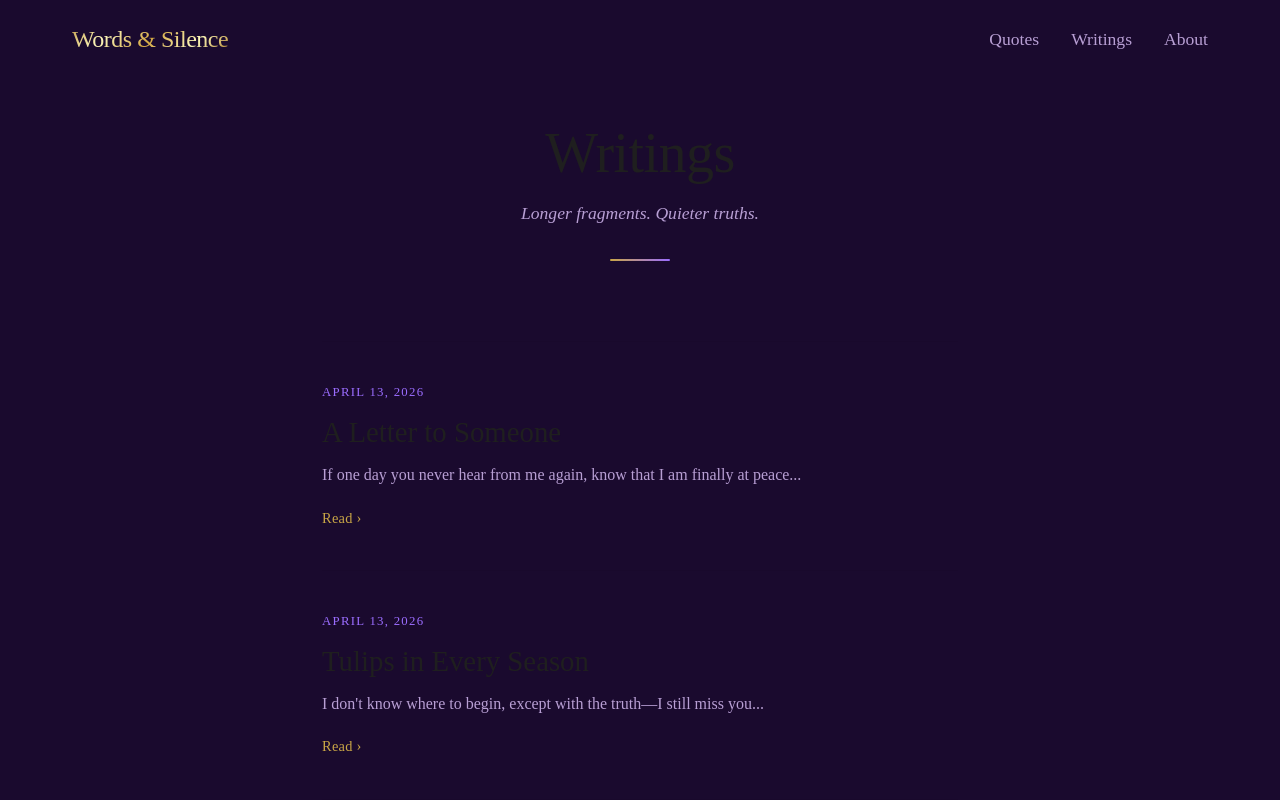
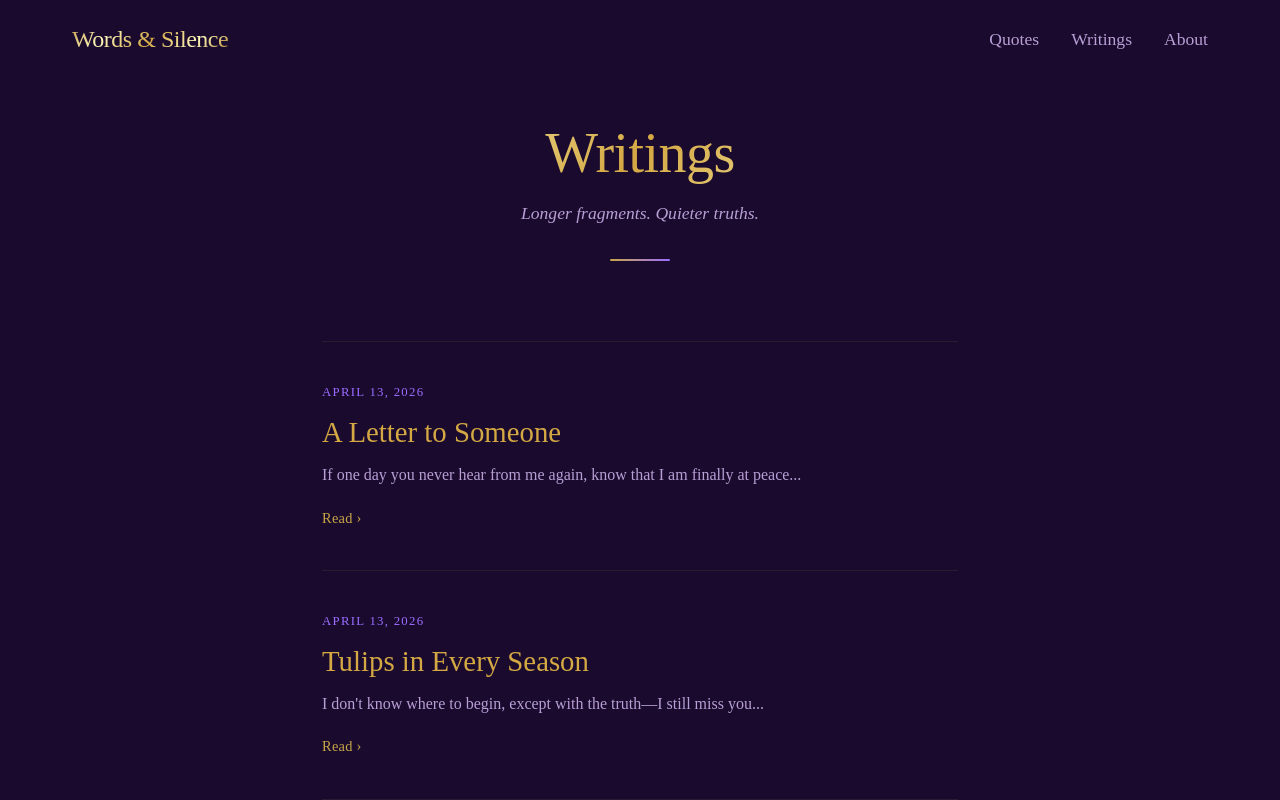
Before and after one commit to AyushSingh360/Words-Sanctuary, a Next.js app: page /writings in a window 1280 px wide. Shown: the top 800 px of the page. Built offline with nearby package versions, Linux system fonts and the light colour scheme; a web font is replaced by a local one.

Commit message:
feat: implement home page layout and writings styling

```diff
--- a/src/app/page.tsx
+++ b/src/app/page.tsx
@@ -87,7 +87,7 @@ export default function Home() {
             fontSize: '2.5rem',
             textAlign: 'center',
             marginBottom: '4rem',
-            color: 'var(--text-dark)'
+            color: 'var(--text-gold)'
           }}>Selected Fragments</h2>
 
           <div className="writings-list" style={{
--- a/src/app/writings/writings.css
+++ b/src/app/writings/writings.css
@@ -14,7 +14,10 @@
 
 .writings-page-title {
   font-size: clamp(2.5rem, 5vw, 3.5rem);
-  color: var(--text-dark);
+  background: var(--gold-metallic);
+  -webkit-background-clip: text;
+  -webkit-text-fill-color: transparent;
+  background-clip: text;
   margin-bottom: 0.75rem;
   letter-spacing: -0.01em;
 }
@@ -47,14 +50,14 @@
 .writings-list-item {
   display: block;
   padding: 2.5rem 0;
-  border-bottom: 1px solid rgba(0, 0, 0, 0.05);
+  border-bottom: 1px solid rgba(201, 166, 70, 0.1);
   transition: all 0.3s ease;
   text-decoration: none;
   color: inherit;
 }
 
 .writings-list-item:first-child {
-  border-top: 1px solid rgba(0, 0, 0, 0.05);
+  border-top: 1px solid rgba(201, 166, 70, 0.1);
 }
 
 .writings-list-item:hover {
@@ -73,13 +76,13 @@
 
 .writings-list-title {
   font-size: 1.8rem;
-  color: var(--text-dark);
+  color: var(--text-gold);
   margin-bottom: 0.75rem;
   transition: color 0.3s ease;
 }
 
 .writings-list-item:hover .writings-list-title {
-  color: var(--accent-purple);
+  color: var(--text-gold-light);
 }
 
 .writings-list-excerpt {
@@ -123,7 +126,7 @@
 }
 
 .writing-back-link:hover {
-  color: var(--accent-purple);
+  color: var(--text-gold-light);
 }
 
 .writing-article-header {
@@ -143,7 +146,10 @@
 
 .writing-article-title {
   font-size: clamp(1.8rem, 4vw, 2.8rem);
-  color: var(--text-dark);
+  background: var(--gold-metallic);
+  -webkit-background-clip: text;
+  -webkit-text-fill-color: transparent;
+  background-clip: text;
   line-height: 1.25;
 }
 
@@ -173,7 +179,7 @@
   font-family: var(--font-serif);
   font-size: 1.3rem;
   line-height: 2;
-  color: #2a2a2a;
+  color: var(--text-gold);
   margin-bottom: 2.5rem;
   letter-spacing: 0.005em;
 }
@@ -193,7 +199,7 @@
   text-align: center;
   margin-top: 4rem;
   padding-top: 3rem;
-  border-top: 1px solid rgba(0, 0, 0, 0.05);
+  border-top: 1px solid rgba(201, 166, 70, 0.1);
 }
 
 .writing-article-end-mark {
```
